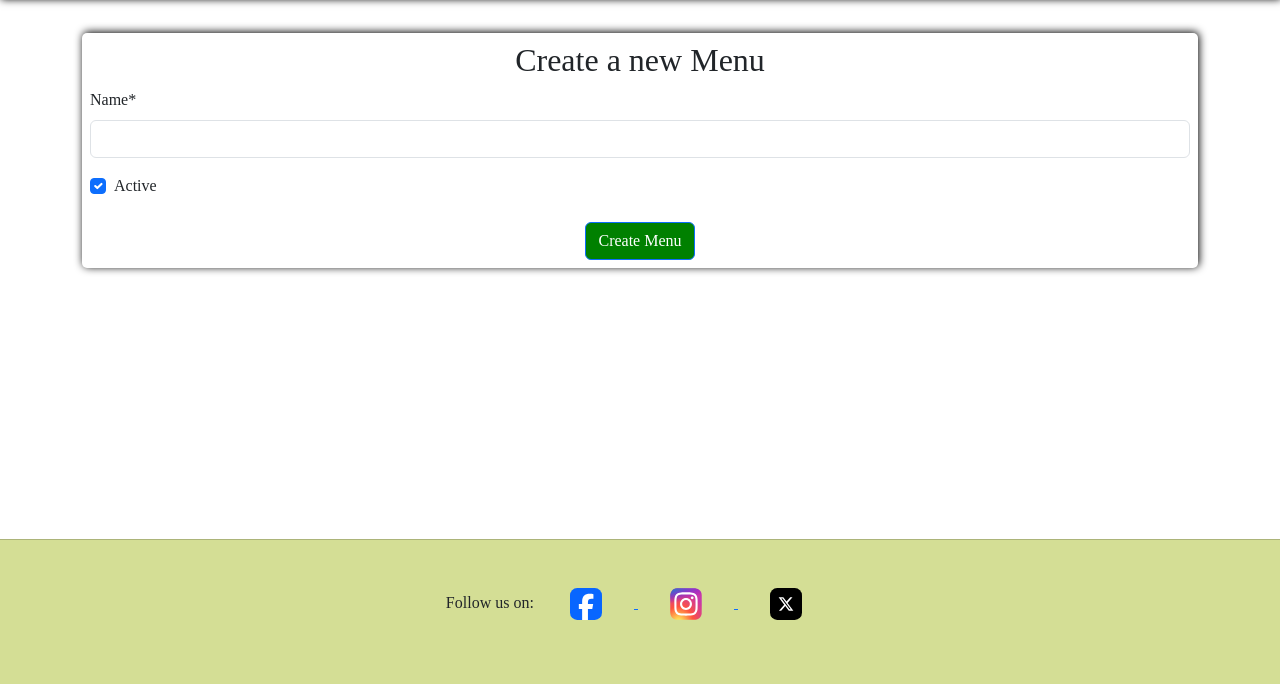
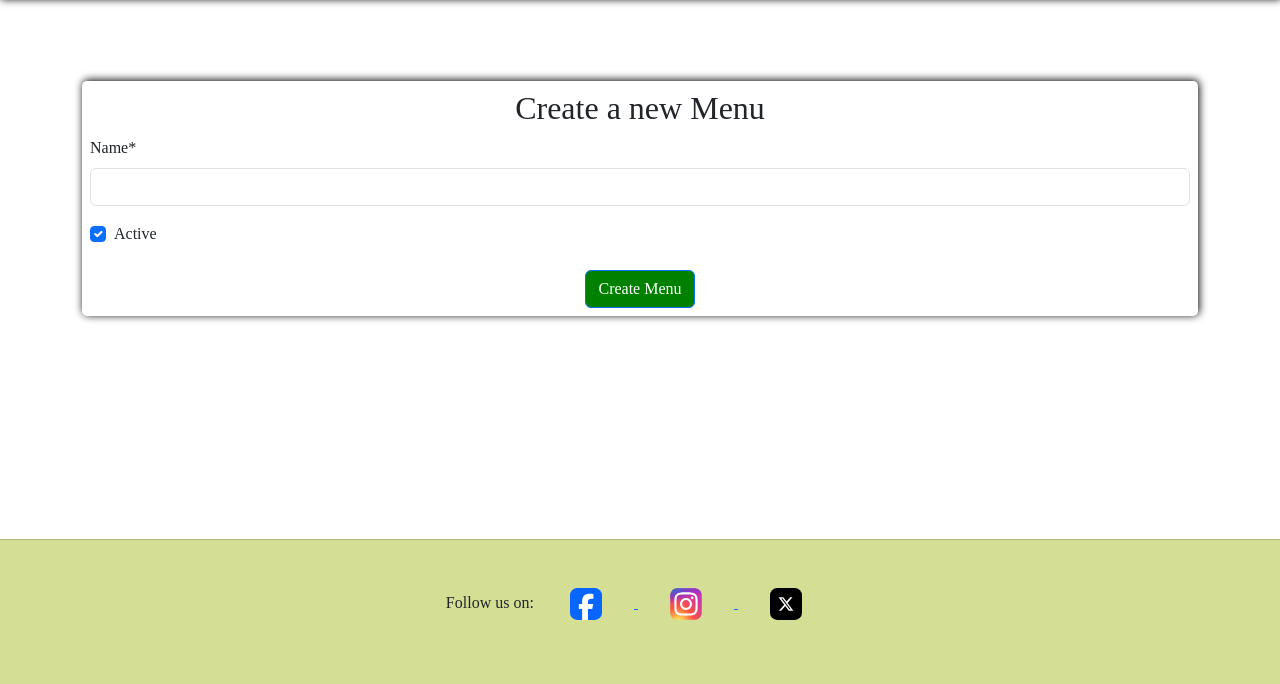
Before and after one commit to Niraja85/The-Olive-Green, a Django app: page /menu/create_menu/ in a window 1280 px wide. Shown: the part 116-800 px from the top of the page. Run offline with Django 5.2, Linux system fonts and the light colour scheme; the visitor is signed in with stand-in values (Sample User, id 1); some libraries are stand-ins or nearby versions.

Commit message:
Corrected errors on edit menu item page as shown in html validator

```diff
--- a/menu/templates/menu/create_menu.html
+++ b/menu/templates/menu/create_menu.html
@@ -4,7 +4,7 @@
 {% block title %}Create Menu{% endblock %}
 
 {% block content %}
-<div class="container" mt-5>
+<div class="container mt-5">
 
     <form method="post" enctype="multipart/form-data" class="p-2 form">
         <h2 class="text-center">Create a new Menu</h2>
```
